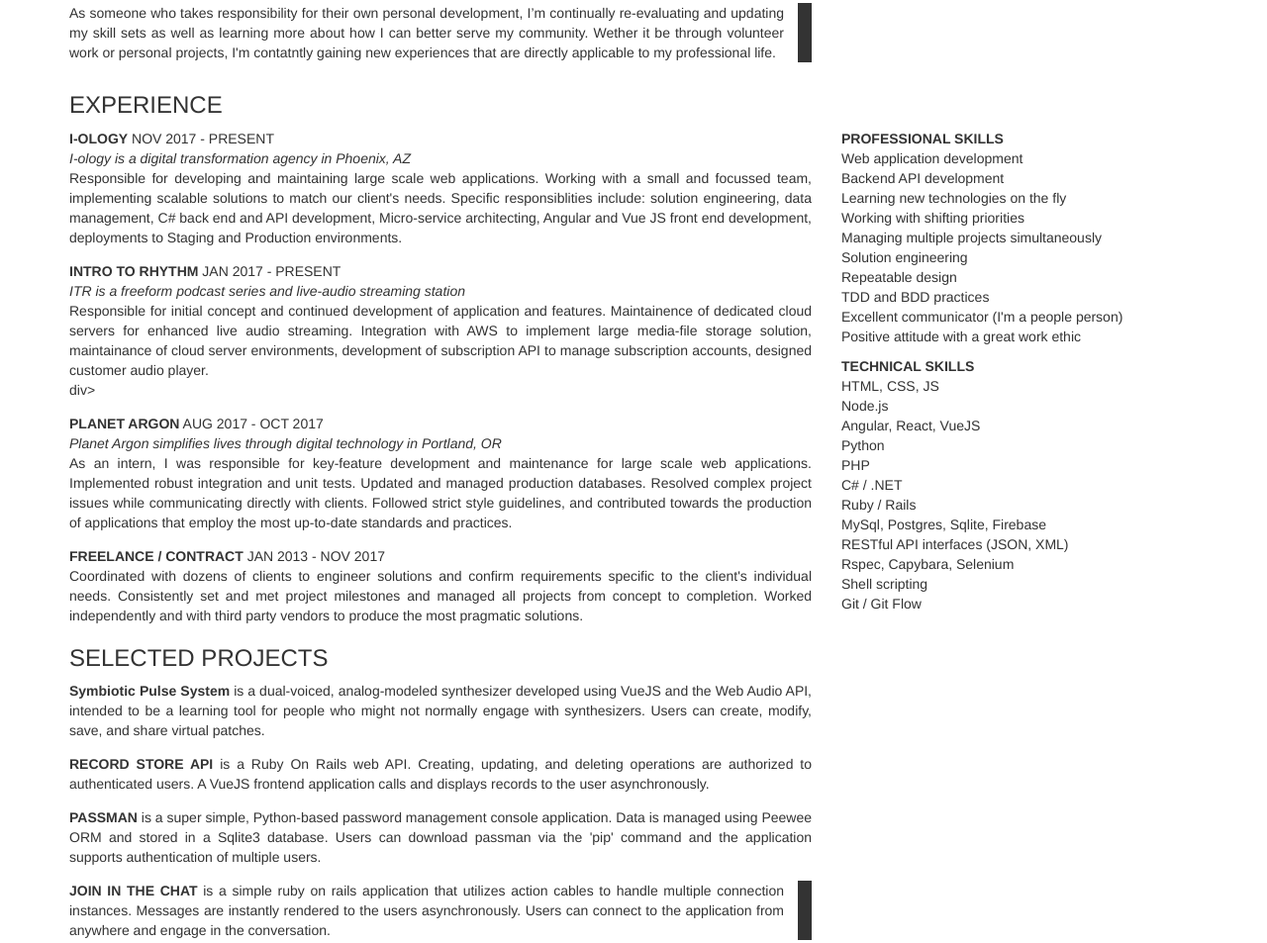
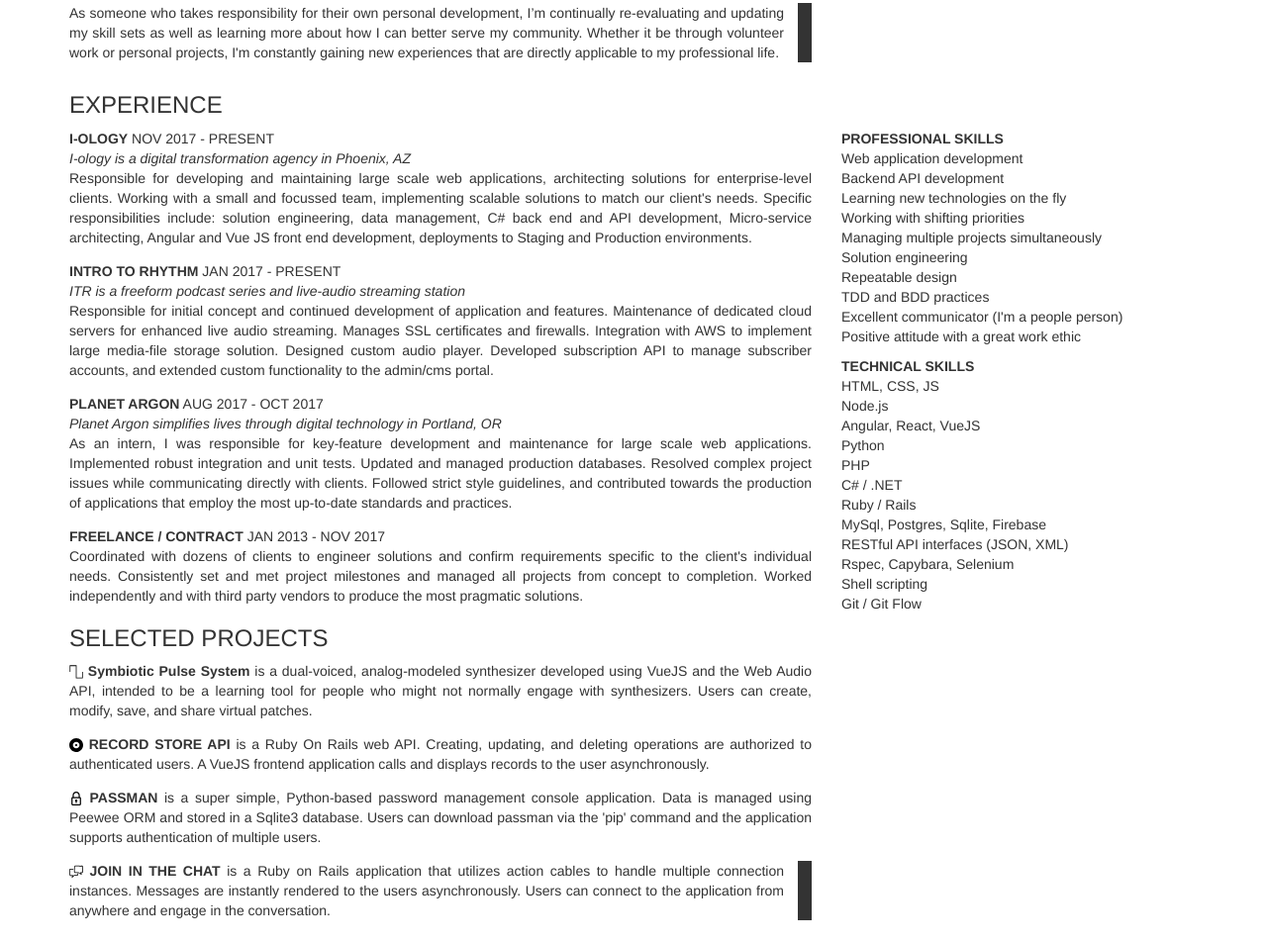
Before and after one commit to seanpierce/seanpierce.github.io, a plain HTML site: page index.html in a window 1280 px wide. Shown: the part 305-1258 px from the top of the page at 99% size. Drawn offline with nearby package versions, Linux system fonts and the light colour scheme.

Commit message:
Add icons to projects and resolve typos

```diff
--- a/styles.css
+++ b/assets/styles/styles.css
@@ -35,6 +35,9 @@ name {
 .sub {
   font-style: italic;
 }
+.icon img {
+	height: 1em;
+}
 project {
   display: block;
   margin-bottom: 1em;
--- a/index.html
+++ b/index.html
@@ -4,13 +4,13 @@
     <meta charset="utf-8">
 
     <meta property='og:title' content='Sean Pierce Sumler'/>
-    <meta property='og:image' content='logo.png'/>
+    <meta property='og:image' content='assets/images/logo.png'/>
     <meta property='og:description' content='Sean Pierce Sumler is a Web Developer and Software Engineer'/>
     <meta property='og:url' content='https://seanpierce.github.io/'/>
 
     <title>Sean Pierce Sumler | Web Developer</title>
     <link rel="stylesheet" href="https://maxcdn.bootstrapcdn.com/bootstrap/3.3.7/css/bootstrap.min.css">
-    <link rel="stylesheet" href="styles.css">
+    <link rel="stylesheet" href="assets/styles/styles.css">
     </script>
   </head>
   <body>
@@ -42,7 +42,7 @@
             <intro>
               <h3>WEB DEVELOPER, SOFTWARE ENGINEER</h3>
               <p class="justify">I'm an agile software engineer, programmer and full-stack developer with a focus on creative programming and efficient design. I strive to build software that is as structurally, semantically and aesthetically cohesive as it is intuitive for the user. I work collaboratively to isolate problems and implement simple and repeatable solutions.</p>
-              <p class="justify blocker">As someone who takes responsibility for their own personal development, I’m continually re-evaluating and updating my skill sets as well as learning more about how I can better serve my community. Wether it be through volunteer work or personal projects, I'm contatntly gaining new experiences that are directly applicable to my professional life.</p>
+              <p class="justify blocker">As someone who takes responsibility for their own personal development, I’m continually re-evaluating and updating my skill sets as well as learning more about how I can better serve my community. Whether it be through volunteer work or personal projects, I'm constantly gaining new experiences that are directly applicable to my professional life.</p>
             </intro>
           </div>
         </div>
@@ -56,12 +56,12 @@
               <project>
                   <div><a href="http://www.i-ology.com/" target="_blank">I-OLOGY</a> NOV 2017 - PRESENT</div>
                   <div class="sub">I-ology is a digital transformation agency in Phoenix, AZ</div>
-                  <div>Responsible for developing and maintaining large scale web applications. Working with a small and focussed team, implementing scalable solutions to match our client's needs. Specific responsiblities include: solution engineering, data management, C# back end and API development, Micro-service architecting, Angular and Vue JS front end development, deployments to Staging and Production environments.</div>
+                  <div>Responsible for developing and maintaining large scale web applications, architecting solutions for enterprise-level clients. Working with a small and focussed team, implementing scalable solutions to match our client's needs. Specific responsibilities include: solution engineering, data management, C# back end and API development, Micro-service architecting, Angular and Vue JS front end development, deployments to Staging and Production environments.</div>
               </project>
               <project>
                   <div><a href="https://introtorhythm.com/" target="_blank">INTRO TO RHYTHM</a> JAN 2017 - PRESENT</div>
                   <div class="sub">ITR is a freeform podcast series and live-audio streaming station</div>
-                  <div>Responsible for initial concept and continued development of application and features. Maintainence of dedicated cloud servers for enhanced live audio streaming. Integration with AWS to implement large media-file storage solution, maintainance of cloud server environments, development of subscription API to manage subscription accounts, designed customer audio player.</div>div>
+                  <div>Responsible for initial concept and continued development of application and features. Maintenance of dedicated cloud servers for enhanced live audio streaming. Manages SSL certificates and firewalls. Integration with AWS to implement large media-file storage solution. Designed custom audio player. Developed subscription API to manage subscriber accounts, and extended custom functionality to the admin/cms portal.</div>
               </project>
               <project>
                   <div><a href="https://www.planetargon.com/" target="_blank">PLANET ARGON</a> AUG 2017 - OCT 2017</div>
@@ -75,16 +75,16 @@
 
               <h3>SELECTED PROJECTS</h3>
               <project>
-                <p><a href="https://github.com/seanpierce/symbiotic-pulse-system" target="_blank">Symbiotic Pulse System</a> is a dual-voiced, analog-modeled synthesizer developed using VueJS and the Web Audio API, intended to be a learning tool for people who might not normally engage with synthesizers. Users can create, modify, save, and share virtual patches.</p>
+                <p><span class="icon"><img src="assets/images/wave.svg"></span> <a href="https://github.com/seanpierce/symbiotic-pulse-system" target="_blank">Symbiotic Pulse System</a> is a dual-voiced, analog-modeled synthesizer developed using VueJS and the Web Audio API, intended to be a learning tool for people who might not normally engage with synthesizers. Users can create, modify, save, and share virtual patches.</p>
               </project>
               <project>
-                <p><a href="https://github.com/seanpierce/record-store-api" target="_blank">RECORD STORE API</a> is a Ruby On Rails web API. Creating, updating, and deleting operations are authorized to authenticated users. A VueJS frontend application calls and displays records to the user asynchronously.</p>
+                <p><span class="icon"><img src="assets/images/record.svg"></span> <a href="https://github.com/seanpierce/record-store-api" target="_blank">RECORD STORE API</a> is a Ruby On Rails web API. Creating, updating, and deleting operations are authorized to authenticated users. A VueJS frontend application calls and displays records to the user asynchronously.</p>
               </project>
               <project>
-                <p><a href="https://github.com/seanpierce/passman" target="_blank">PASSMAN</a> is a super simple, Python-based password management console application. Data is managed using Peewee ORM and stored in a Sqlite3 database. Users can download passman via the 'pip' command and the application supports authentication of multiple users.</p>
+                <p><span class="icon"><img src="assets/images/lock.svg"></span> <a href="https://github.com/seanpierce/passman" target="_blank">PASSMAN</a> is a super simple, Python-based password management console application. Data is managed using Peewee ORM and stored in a Sqlite3 database. Users can download passman via the 'pip' command and the application supports authentication of multiple users.</p>
               </project>
               <project>
-                <p class="blocker"><a href="https://github.com/seanpierce/rails_chat_app" target="_blank">JOIN IN THE CHAT</a> is a simple ruby on rails application that utilizes action cables to handle multiple connection instances. Messages are instantly rendered to the users asynchronously. Users can connect to the application from anywhere and engage in the conversation.</p>
+                <p class="blocker"><span class="icon"><img src="assets/images/chat.svg"></span> <a href="https://github.com/seanpierce/rails_chat_app" target="_blank">JOIN IN THE CHAT</a> is a Ruby on Rails application that utilizes action cables to handle multiple connection instances. Messages are instantly rendered to the users asynchronously. Users can connect to the application from anywhere and engage in the conversation.</p>
               </project>
             </projects>
           </div>
```
Also changed, not shown: assets/images/chat.svg (added), assets/images/lock.svg (added), assets/images/logo.png (renamed from logo.png), assets/images/record.svg (added), assets/images/wave.svg (added).
